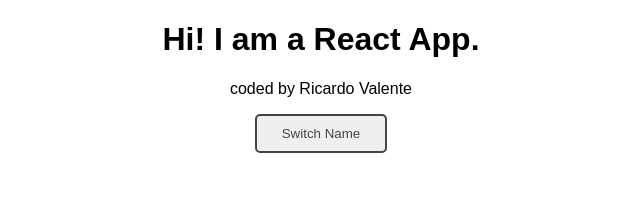
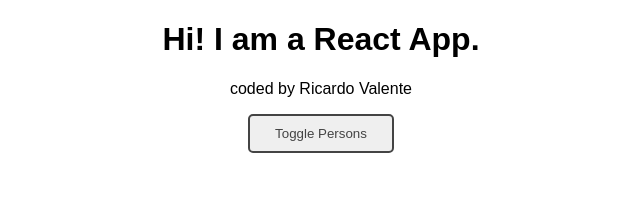
Before and after one commit to ricardo-valente/react_practicing, a React (Create React App) app: page / in a window 1280 px wide. Shown: the top 203 px of the page, without its empty margins (319-959 px from the left). Built offline with nearby package versions, Linux system fonts and the light colour scheme.

Commit message:
cleaner way of doing conditional statements inside render method

```diff
--- a/src/App.js
+++ b/src/App.js
@@ -46,13 +46,10 @@
       border: '2px solid #444',
       borderRadius: '5px'
     }
-    return (
-      <div className="App">
-        <header>
-          <h1>Hi! I am a React App.</h1>
-          <p>coded by Ricardo Valente</p>
-          <button style={buttonStyle} onClick={this.togglePersonsHandler}>Switch Name</button>
-          { this.state.showPersons ?
+
+    let persons = null;
+    if (this.state.showPersons) {
+      persons = (
         <div>
           <Person
             name={this.state.persons[0].name}
@@ -67,8 +64,17 @@
           <Person
             name={this.state.persons[2].name}
             age={this.state.persons[2].age} />
-            </div> : null
+        </div>
+      );
     }
+
+    return (
+      <div className="App">
+        <header>
+          <h1>Hi! I am a React App.</h1>
+          <p>coded by Ricardo Valente</p>
+          <button style={buttonStyle} onClick={this.togglePersonsHandler}>Toggle Persons</button>
+          {persons}
         </header>
       </div>
     );
```
Lines whose indentation alone changed are shown as unchanged.
